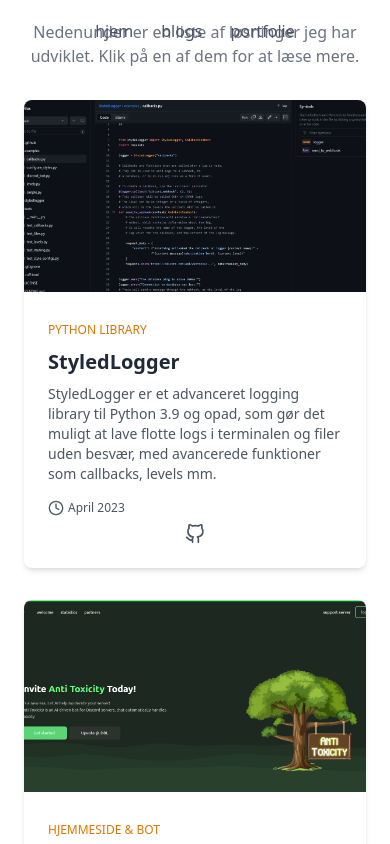
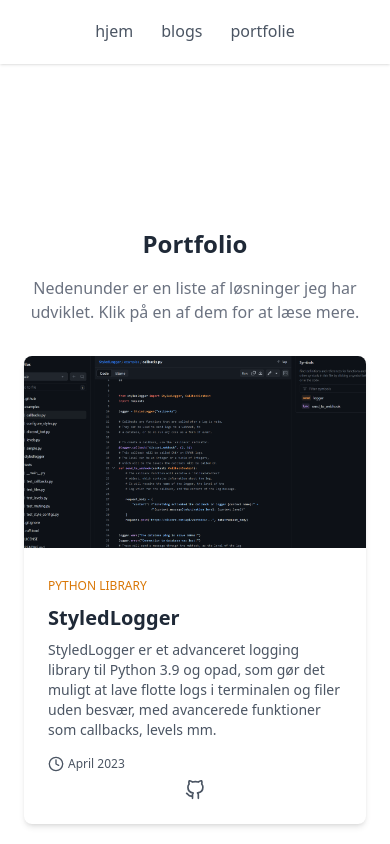
Before and after one commit to barealek/alek.codes, a SvelteKit app in the folder frontend/: page /portfolio in a window 390 px wide. Shown: the top 844 px of the page. Built offline with nearby package versions, Linux system fonts and the light colour scheme; what tailwindcss-animated would draw is missing.

Commit message:
Update margin-top in portfolio page

```diff
--- a/frontend/src/routes/portfolio/+page.svelte
+++ b/frontend/src/routes/portfolio/+page.svelte
@@ -6,7 +6,7 @@
 
 </script>
 
-<div class="h-screen w-screen flex justify-center items-center">
+<div class="h-screen w-screen flex justify-center items-center md:mt-0 mt-64">
     <div>
         <section class="bg-white dark:bg-gray-900 mt-12">
             <div class="container px-6 py-10 mx-auto">
```
